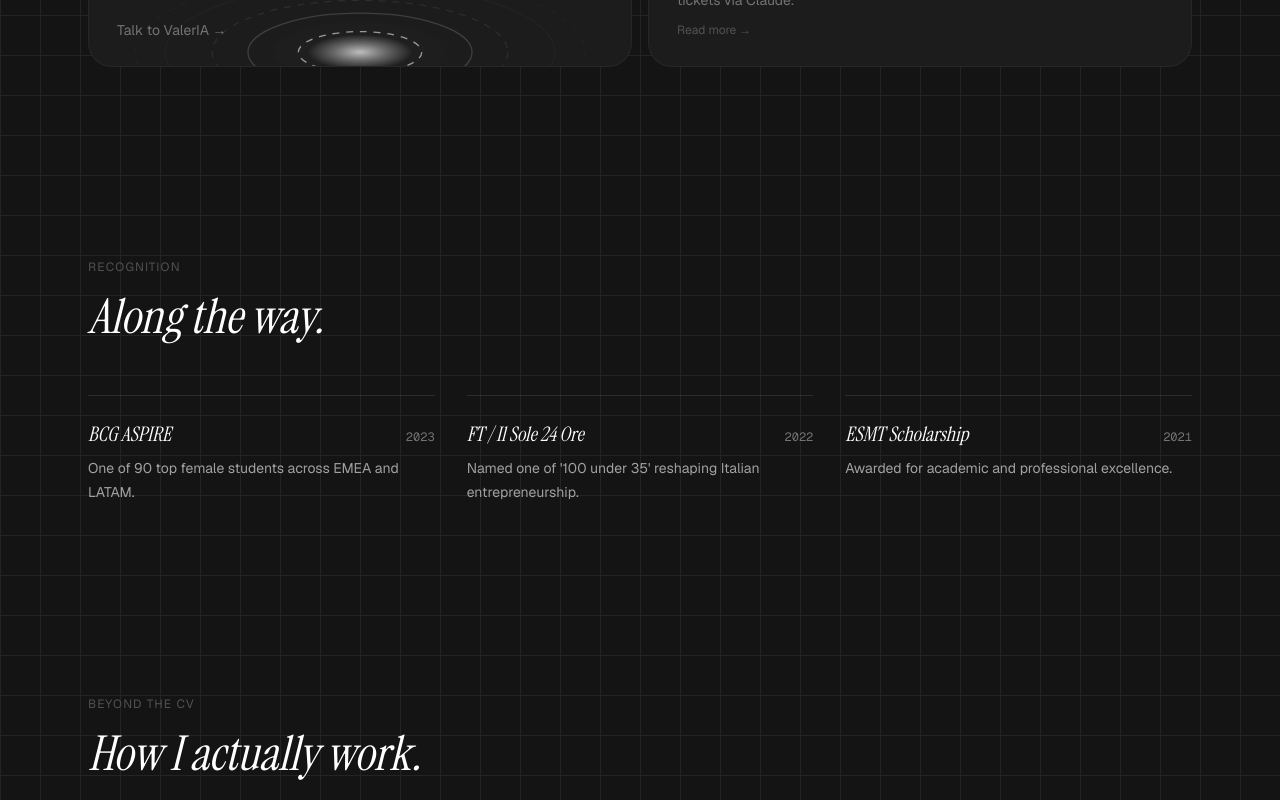
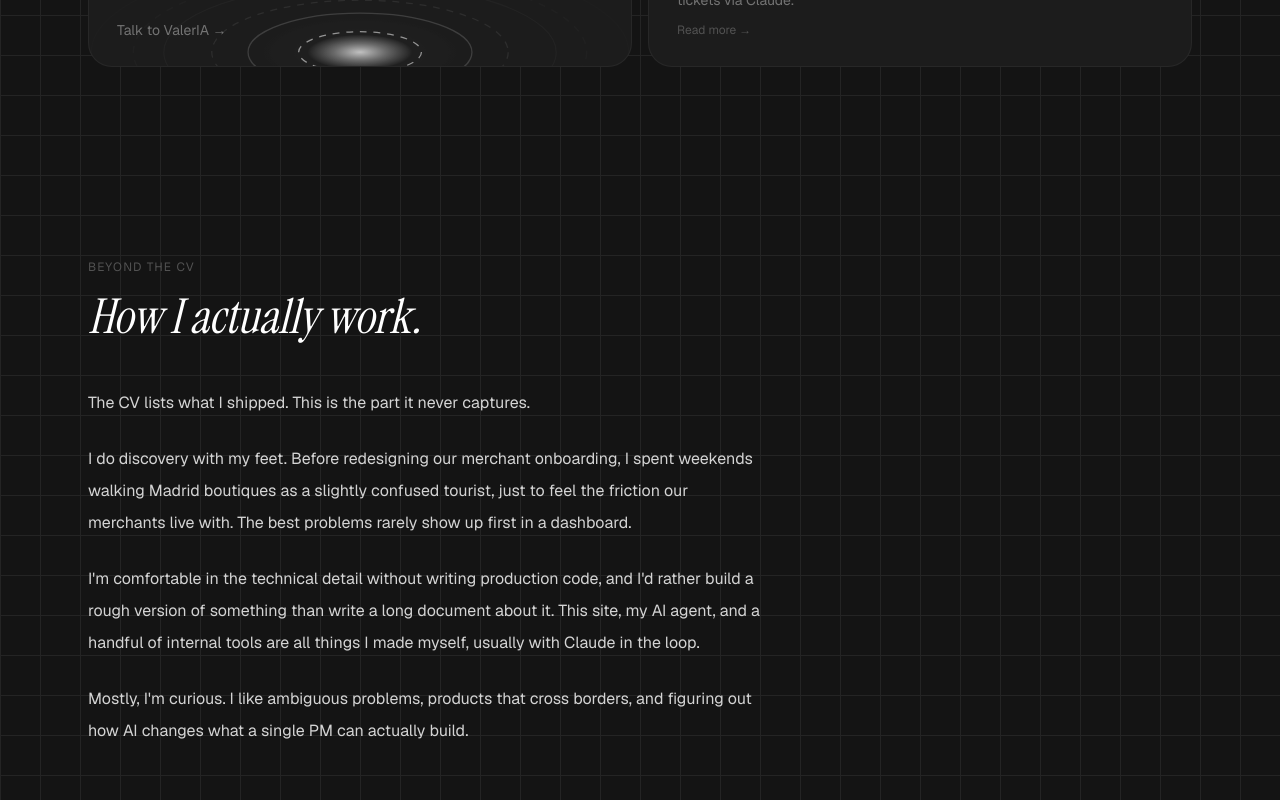
Before and after one commit to valgreco/portfolio-, a Next.js app: page / in a window 1280 px wide. Shown: the part 1305-2105 px from the top of the page. Built offline with nearby package versions, Linux system fonts and the light colour scheme.

Commit message:
Move Recognition from homepage to the bottom of /work, closing the journey

```diff
--- a/app/page.tsx
+++ b/app/page.tsx
@@ -4,7 +4,6 @@ import { useState } from "react";
 import BootSequence from "@/components/BootSequence";
 import Hero from "@/components/Hero";
 import BuildingWithAI from "@/components/BuildingWithAI";
-import Recognition from "@/components/Recognition";
 import BeyondTheCV from "@/components/BeyondTheCV";
 import BookACall from "@/components/BookACall";
 import DownloadCV from "@/components/DownloadCV";
@@ -18,7 +17,6 @@ export default function Home() {
       <BootSequence onComplete={() => setHeroVisible(true)} />
       <Hero visible={heroVisible} />
       <Reveal><BuildingWithAI /></Reveal>
-      <Reveal><Recognition /></Reveal>
       <Reveal><BeyondTheCV /></Reveal>
       <Reveal><BookACall /></Reveal>
       <Reveal><DownloadCV /></Reveal>
--- a/app/work/page.tsx
+++ b/app/work/page.tsx
@@ -4,6 +4,8 @@ import { useState } from "react";
 import { AnimatePresence, motion } from "framer-motion";
 import WorldMap from "@/components/WorldMap";
 import WorkCases from "@/components/WorkCases";
+import Recognition from "@/components/Recognition";
+import Reveal from "@/components/Reveal";
 
 export default function WorkPage() {
   const [selectedCity, setSelectedCity] = useState("Madrid");
@@ -38,6 +40,13 @@ export default function WorkPage() {
             </motion.div>
           )}
         </AnimatePresence>
+
+        {/* Recognition: closes the journey, always visible */}
+        <Reveal>
+          <div className="mt-32 border-t border-white/10 pt-16">
+            <Recognition />
+          </div>
+        </Reveal>
       </div>
     </main>
   );
--- a/components/Recognition.tsx
+++ b/components/Recognition.tsx
@@ -20,7 +20,7 @@ const ITEMS = [
 
 export default function Recognition() {
   return (
-    <section className="w-full max-w-6xl mx-auto px-6 py-24">
+    <div className="w-full">
       <p className="text-xs tracking-widest text-neutral-600 uppercase mb-3">Recognition</p>
       <h2
         className="text-4xl md:text-5xl text-white mb-12 leading-tight"
@@ -47,6 +47,6 @@ export default function Recognition() {
           </div>
         ))}
       </div>
-    </section>
+    </div>
   );
 }
```
